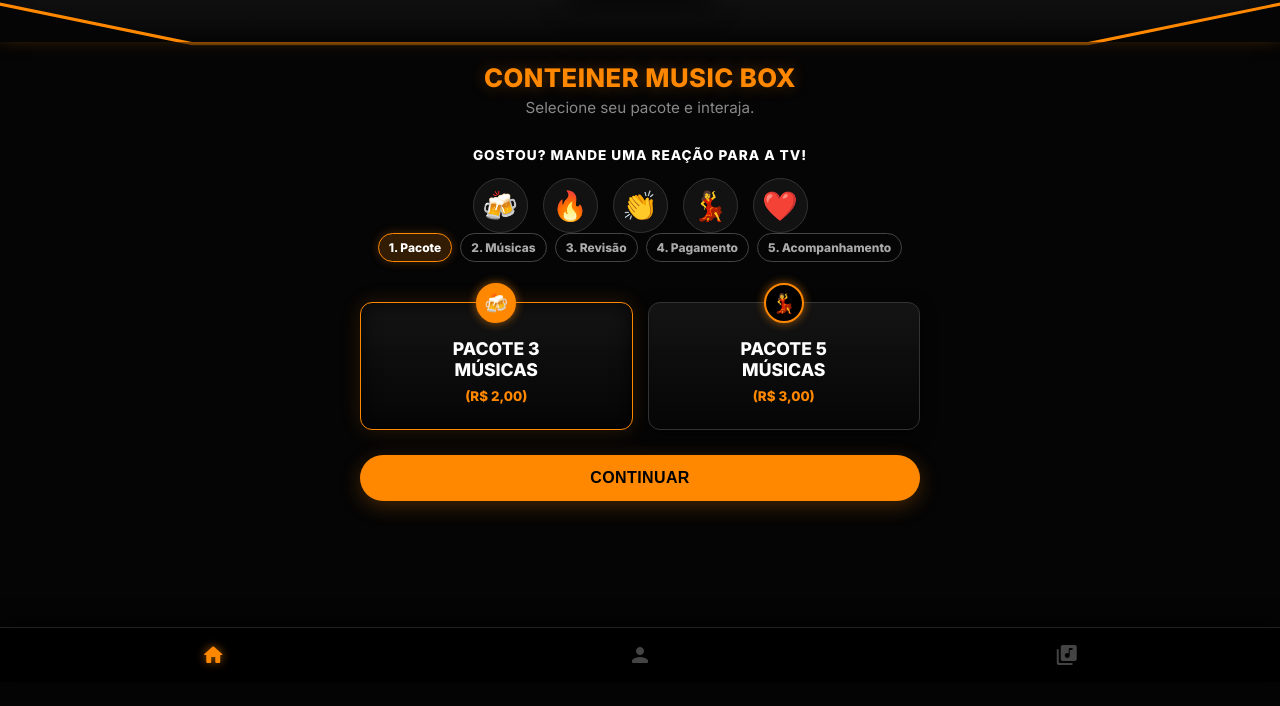
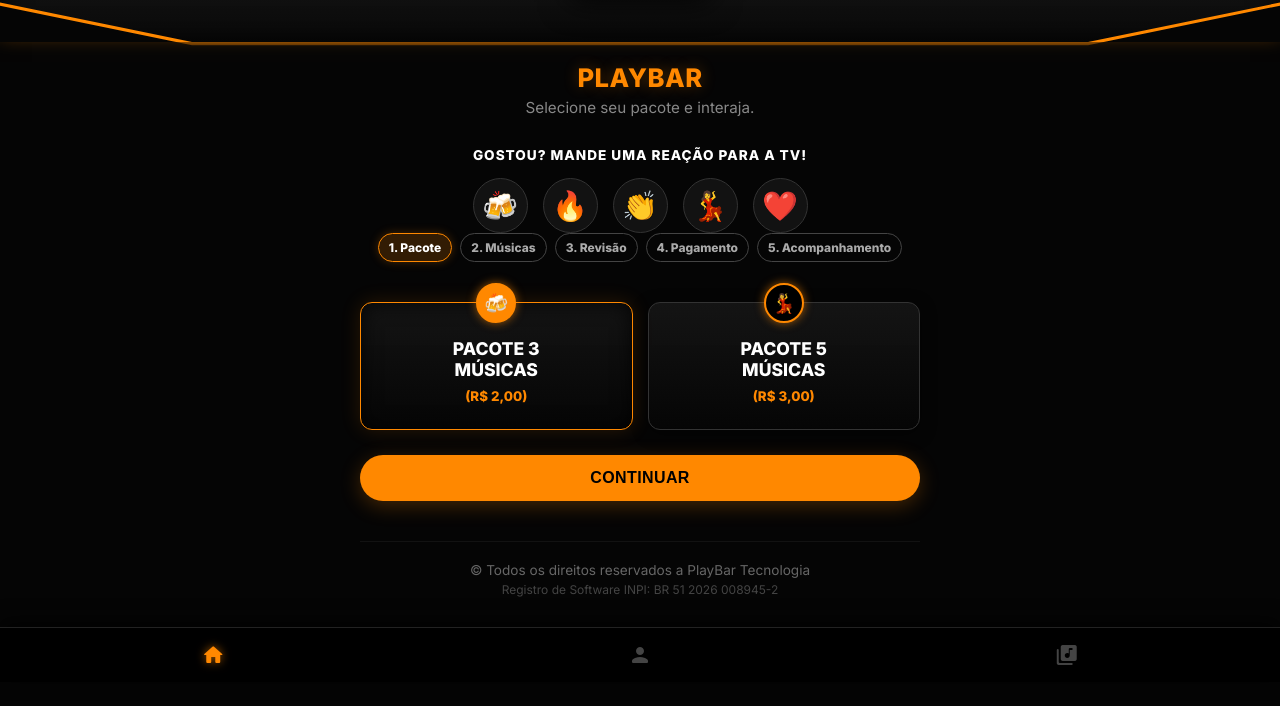
Before and after one commit to p3rtub4d00/playbarmusic, a website: page public/index.html in a window 1280 px wide. Shown: the part 118-824 px from the top of the page. Before the commit the page ends 800 px from the top, so only its background shows below. Drawn offline with nearby package versions, Linux system fonts and the light colour scheme; no server answers.

Commit message:
Update index.html

```diff
--- a/public/index.html
+++ b/public/index.html
@@ -3,7 +3,7 @@
 <head>
   <meta charset="UTF-8">
   <meta name="viewport" content="width=device-width, initial-scale=1.0">
-  <title>Contêiner Music Box</title>
+  <title>PlayBar</title>
 
   <link rel="manifest" href="/manifest.json">
   <link rel="apple-touch-icon" href="/images/logo.png">
@@ -17,13 +17,13 @@
 
   <div class="header-plate-wrapper">
       <div class="header-plate">
-          <img src="/images/logo.png" alt="Contêiner Beer" id="logo">
+          <img src="/images/logo.png" alt="PlayBar" id="logo">
       </div>
   </div>
 
   <div class="container">
      <header>
-      <h1>CONTEINER MUSIC BOX</h1>
+      <h1>PLAYBAR</h1>
       <p class="welcome-message">Selecione seu pacote e interaja.</p>
       <button id="installAppBtn" style="display: none; margin: 10px auto; background-color: #28a745; color: white; border: none; padding: 12px; border-radius: 50px; font-weight: bold; cursor: pointer; width: 100%; text-transform: uppercase;">📲 Instalar Aplicativo</button>
     </header>
@@ -176,6 +176,12 @@
           </div>
         </div>
     </div>
+
+    <!-- Rodapé com Direitos Autorais e Registro Fictício -->
+    <footer style="text-align: center; margin-top: 40px; padding: 20px 0; color: #666; font-size: 0.85rem; border-top: 1px solid rgba(255,255,255,0.05);">
+      <p style="margin-bottom: 4px;">&copy; Todos os direitos reservados a PlayBar Tecnologia</p>
+      <p style="font-size: 0.75rem; color: #444;">Registro de Software INPI: BR 51 2026 008945-2</p>
+    </footer>
   </div>
 
   <nav class="bottom-nav">
@@ -217,7 +223,6 @@
   <script src="js/main.js"></script>
 
   <script>
-    // Registro do Service Worker para permitir a instalação como App
     if ('serviceWorker' in navigator) {
       window.addEventListener('load', () => {
         navigator.serviceWorker.register('/sw.js')
```
